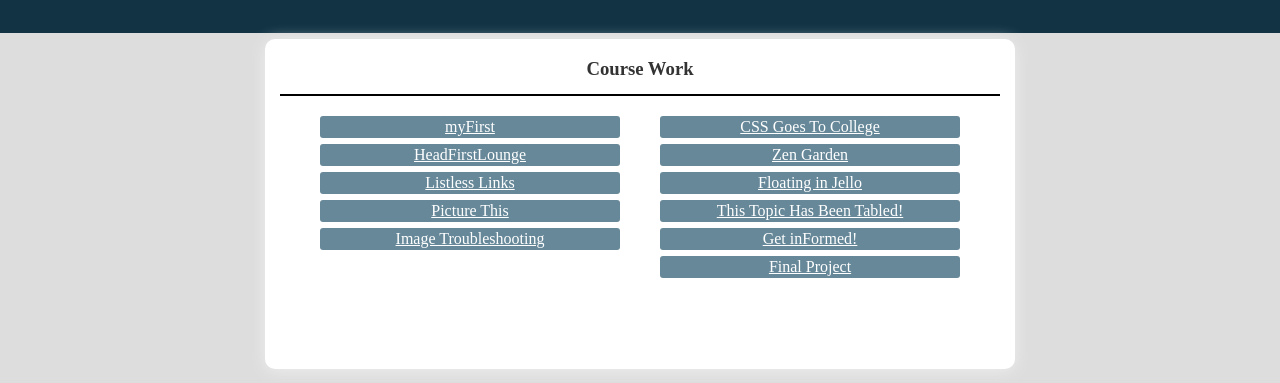
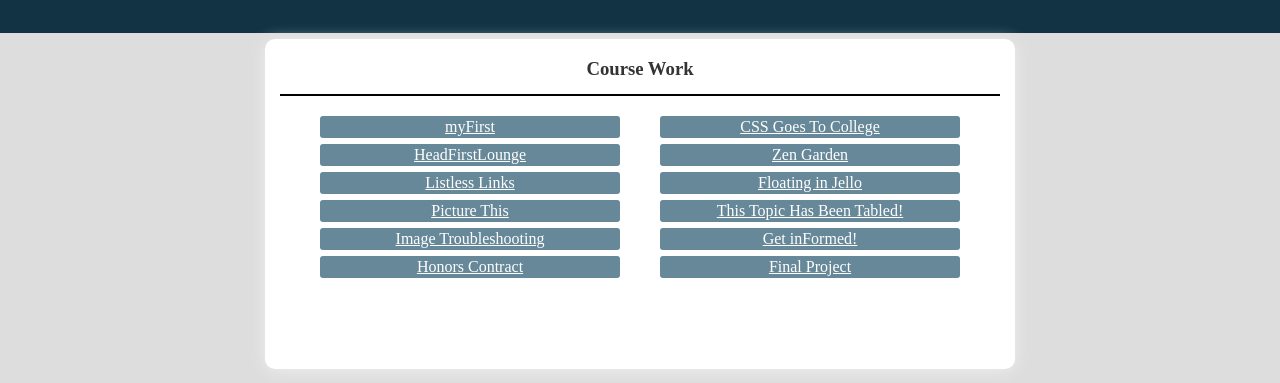
Before and after one commit to bboynton97/csci-n241, a plain HTML site: page index.html in a window 1280 px wide. Shown: the part 94-477 px from the top of the page. Drawn offline with Linux system fonts and the light colour scheme.

Commit message:
Modified index to add honors contract link

```diff
--- a/index.html
+++ b/index.html
@@ -82,6 +82,7 @@ h2 {
             <li><a href="listless.html">Listless Links</a></li>
             <li><a href="picture_this/thumbnails.html">Picture This</a></li>
 						<li><a href="troubles/troubleshooting.html">Image Troubleshooting</a></li>
+						<li><a href="honors_contract/project/index.html">Honors Contract</a></li>
         </ul>
 
 
```
